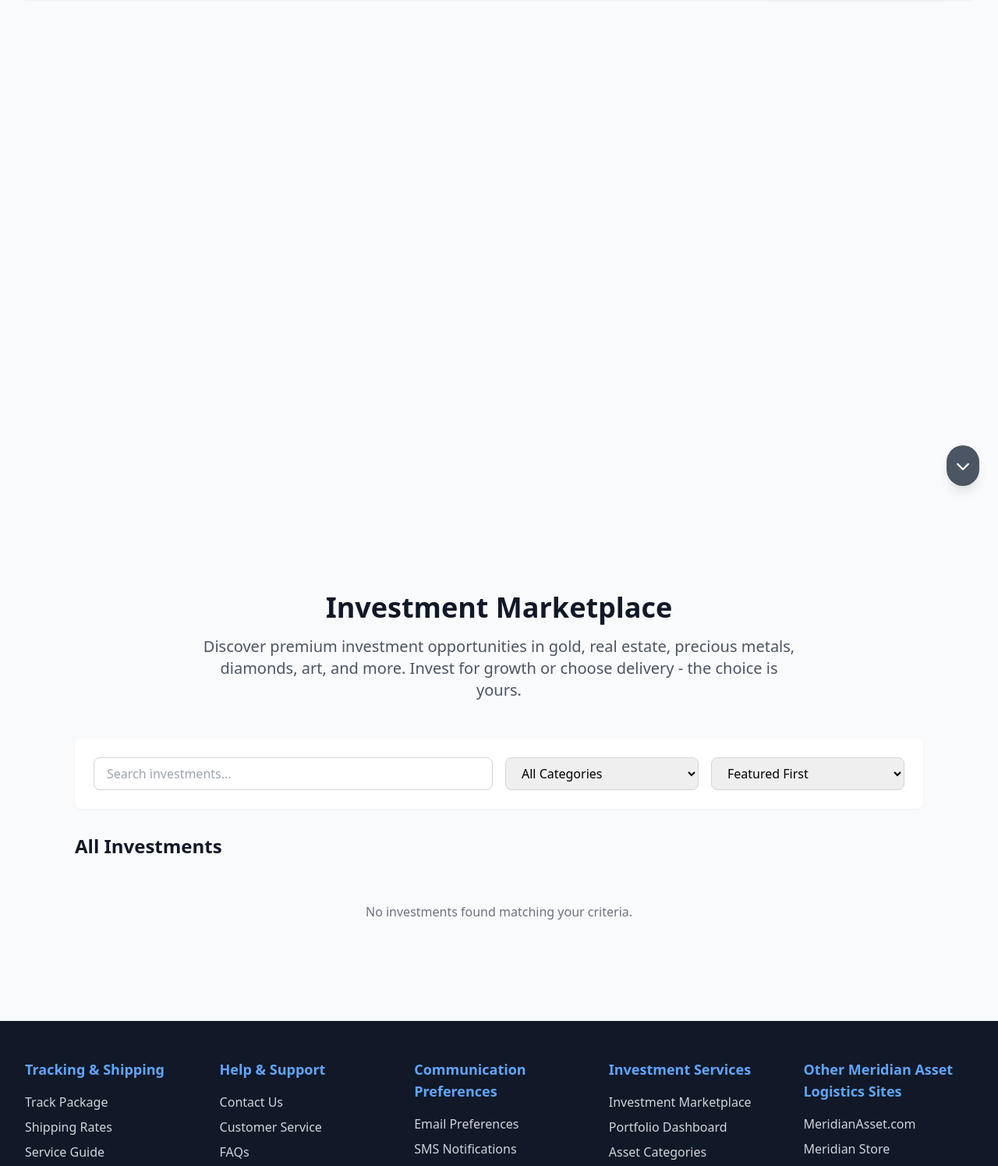
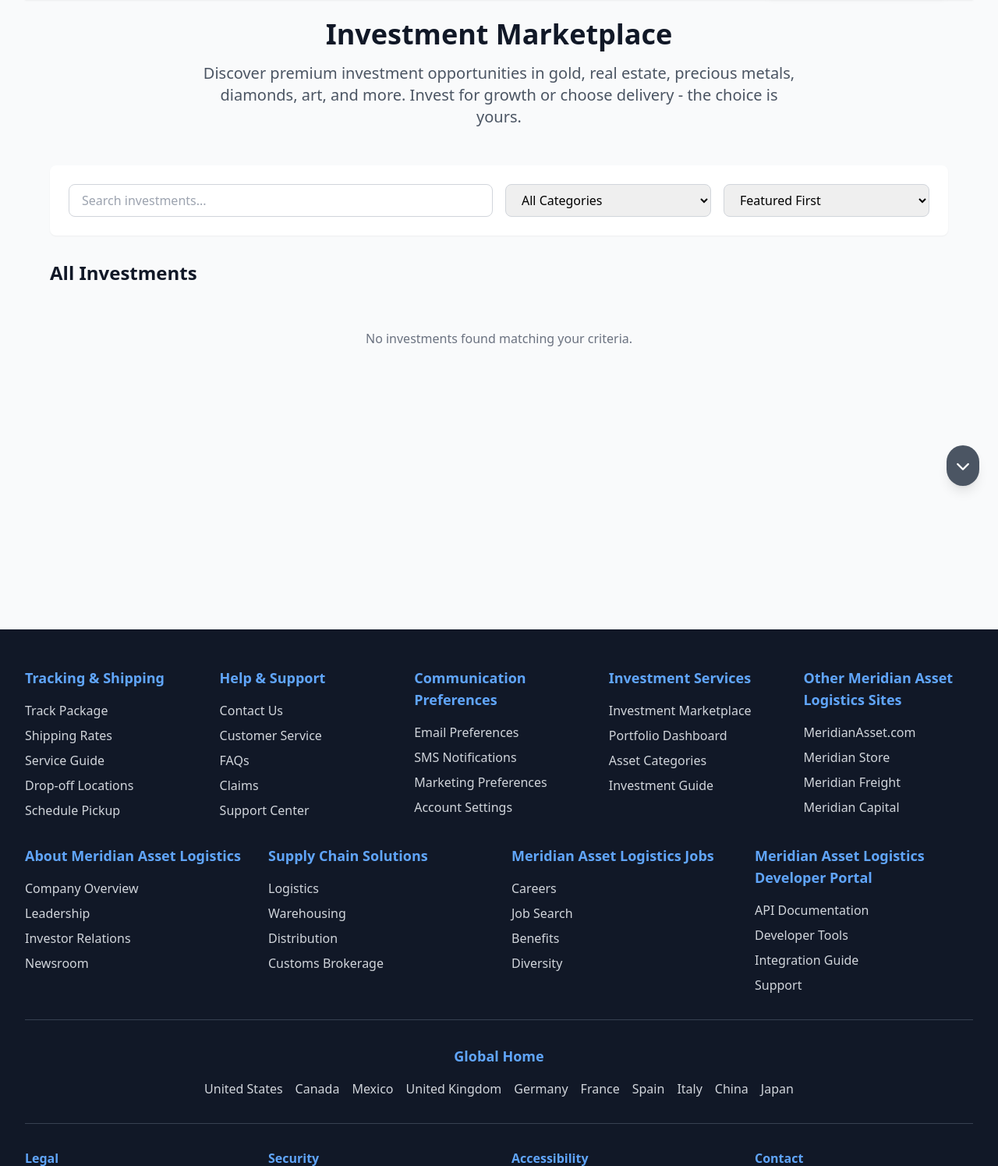
Before and after one commit to GideonA-HUB/Basic_Tracking_Delivery_System, a Django app: page /investments/ in a window 1280 px wide. Shown: the part 153-1648 px from the top of the page at 78% size. Run offline with Django 4.2, Linux system fonts and the light colour scheme; data that the repository does not hold is empty; parts of the project's set-up code (start-up, migrations or seed data) failed here and were passed over; some libraries are stand-ins or nearby versions.

Commit message:
Fix issues

```diff
--- a/templates/investments/base_investment.html
+++ b/templates/investments/base_investment.html
@@ -4,6 +4,13 @@
 
 {% block extra_css %}
 <style>
+    /* Fix layout issues and ensure proper content positioning */
+    .investment-content-wrapper {
+        margin-top: 0;
+        padding-top: 0;
+        min-height: calc(100vh - 64px); /* Account for navigation height */
+    }
+
     .investment-card {
         transition: all 0.3s ease;
         border: 1px solid #e5e7eb;
@@ -109,13 +116,103 @@
     .dark .stat-label {
         color: #d1d5db;
     }
+
+    /* Ensure content starts immediately after navigation */
+    main {
+        margin-top: 0 !important;
+        padding-top: 0 !important;
+    }
+
+    /* Fix any potential z-index issues */
+    .investment-navigation {
+        z-index: 40;
+        position: relative;
+    }
+
+    /* Ensure proper content flow */
+    .investment-content {
+        position: relative;
+        z-index: 1;
+    }
+
+    /* Remove any default margins/padding that might cause spacing issues */
+    .investment-content-wrapper > *:first-child {
+        margin-top: 0 !important;
+        padding-top: 0 !important;
+    }
+
+    /* Ensure navigation doesn't interfere with content */
+    .investment-navigation {
+        position: relative;
+        z-index: 40;
+        margin-bottom: 0;
+    }
+
+    /* Fix any potential body/html spacing issues */
+    body, html {
+        margin: 0;
+        padding: 0;
+    }
+
+    /* Ensure main content area starts immediately after navigation */
+    .investment-content {
+        margin-top: 0 !important;
+        padding-top: 0 !important;
+        position: relative;
+        z-index: 1;
+    }
+
+    /* Hide scroll buttons on investment pages to prevent layout interference */
+    .investment-content ~ #scrollToTop,
+    .investment-content ~ #scrollToBottom {
+        display: none !important;
+    }
+
+    /* Alternative approach: ensure scroll buttons don't interfere */
+    #scrollToTop, #scrollToBottom {
+        z-index: 1000;
+        pointer-events: auto;
+    }
+
+    /* Ensure no hidden elements are pushing content down */
+    .investment-content-wrapper {
+        overflow: visible;
+        position: relative;
+    }
+
+    /* Force content to start at the top */
+    .investment-content-wrapper::before {
+        content: '';
+        display: block;
+        height: 0;
+        margin: 0;
+        padding: 0;
+    }
+
+    /* Specific fixes for investment pages */
+    .investment-content-wrapper h1:first-of-type {
+        margin-top: 0 !important;
+        padding-top: 0 !important;
+    }
+
+    /* Ensure hero sections start immediately */
+    .investment-content-wrapper .text-center:first-of-type {
+        margin-top: 0 !important;
+        padding-top: 0 !important;
+    }
+
+    /* Remove any top spacing from first elements */
+    .investment-content-wrapper > *:first-child {
+        margin-top: 0 !important;
+        padding-top: 0 !important;
+    }
 </style>
 {% endblock %}
 
 {% block content %}
 <div class="min-h-screen bg-gray-50 dark:bg-gray-900">
     <!-- Investment Navigation -->
-    <nav class="bg-white dark:bg-gray-800 shadow-sm border-b border-gray-200 dark:border-gray-700">
+    <nav class="investment-navigation bg-white dark:bg-gray-800 shadow-sm border-b border-gray-200 dark:border-gray-700">
         <div class="max-w-7xl mx-auto px-4 sm:px-6 lg:px-8">
             <div class="flex justify-between h-16">
                 <div class="flex items-center">
@@ -125,7 +222,7 @@
                 </div>
 
                 <div class="flex items-center space-x-4">
-                                            <a href="{% url 'investments:investment-marketplace' %}"
+                    <a href="{% url 'investments:investment-marketplace' %}"
                        class="text-gray-600 dark:text-gray-300 hover:text-gray-900 dark:hover:text-white px-3 py-2 rounded-md text-sm font-medium">
                         Marketplace
                     </a>
@@ -190,11 +287,10 @@
                                 <div class="flex space-x-2">
                                     <button class="flex-1 bg-blue-600 hover:bg-blue-700 text-white px-3 py-2 rounded-md text-sm font-medium transition-colors duration-200">
                                         <i class="fas fa-copy mr-1"></i> Copy Address
-                                        </button>
-                                        <button class="flex-1 bg-green-600 hover:bg-green-700 text-white px-3 py-2 rounded-md text-sm font-medium transition-colors duration-200">
-                                            <i class="fas fa-external-link-alt mr-1"></i> Learn More
-                                        </button>
-                                    </div>
+                                    </button>
+                                    <button class="flex-1 bg-green-600 hover:bg-green-700 text-white px-3 py-2 rounded-md text-sm font-medium transition-colors duration-200">
+                                        <i class="fas fa-external-link-alt mr-1"></i> Learn More
+                                    </button>
                                 </div>
                             </div>
                         </div>
@@ -205,7 +301,7 @@
     </nav>
 
     <!-- Main Content -->
-    <main class="max-w-7xl mx-auto py-6 sm:px-6 lg:px-8">
+    <main class="investment-content max-w-7xl mx-auto py-6 px-4 sm:px-6 lg:px-8">
         {% block investment_content %}{% endblock %}
     </main>
 </div>
@@ -214,6 +310,21 @@
 {% block extra_js %}
 <script src="https://cdn.jsdelivr.net/npm/chart.js"></script>
 <script>
+    // Fix layout issues - ensure content starts at top
+    document.addEventListener('DOMContentLoaded', function() {
+        // Force scroll to top on investment pages
+        if (window.location.pathname.includes('/investments/')) {
+            window.scrollTo(0, 0);
+
+            // Also ensure content wrapper starts at top
+            const contentWrapper = document.querySelector('.investment-content-wrapper');
+            if (contentWrapper) {
+                contentWrapper.style.marginTop = '0';
+                contentWrapper.style.paddingTop = '0';
+            }
+        }
+    });
+
     // Common investment functions
     function formatCurrency(amount) {
         return new Intl.NumberFormat('en-US', {
--- a/templates/investments/dashboard.html
+++ b/templates/investments/dashboard.html
@@ -4,7 +4,7 @@
 {% block title %}Investment Dashboard - Investment Portal{% endblock %}
 
 {% block investment_content %}
-<div class="px-4 sm:px-6 lg:px-8">
+<div class="investment-content-wrapper">
     <!-- Dashboard Header -->
     <div class="mb-8">
         <h1 class="text-3xl font-bold text-gray-900 dark:text-white mb-2">Investment Dashboard</h1>
--- a/templates/investments/marketplace.html
+++ b/templates/investments/marketplace.html
@@ -4,7 +4,7 @@
 {% block title %}Investment Marketplace - Meridian Asset Logistics{% endblock %}
 
 {% block investment_content %}
-<div class="px-4 sm:px-6 lg:px-8">
+<div class="investment-content-wrapper">
     <!-- Hero Section -->
     <div class="text-center mb-12">
         <h1 class="text-4xl font-bold text-gray-900 dark:text-white mb-4">
--- a/templates/investments/portfolio.html
+++ b/templates/investments/portfolio.html
@@ -4,7 +4,7 @@
 {% block title %}My Portfolio - Investment Portal{% endblock %}
 
 {% block investment_content %}
-<div class="px-4 sm:px-6 lg:px-8">
+<div class="investment-content-wrapper">
     <!-- Portfolio Header -->
     <div class="mb-8">
         <h1 class="text-3xl font-bold text-gray-900 dark:text-white mb-2">My Investment Portfolio</h1>
```
